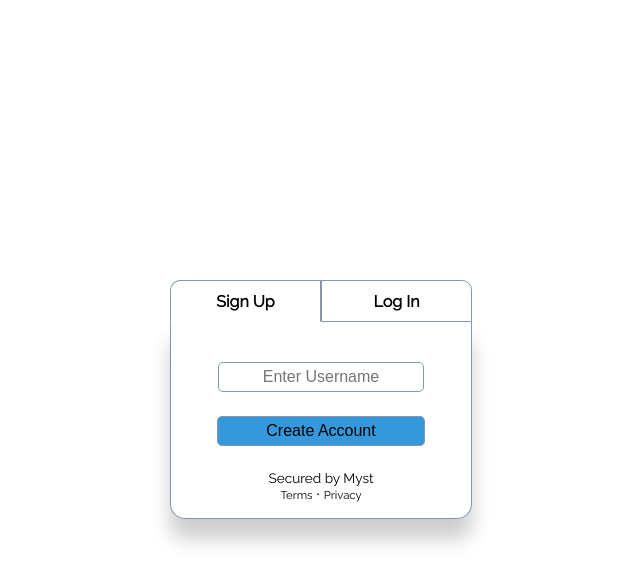
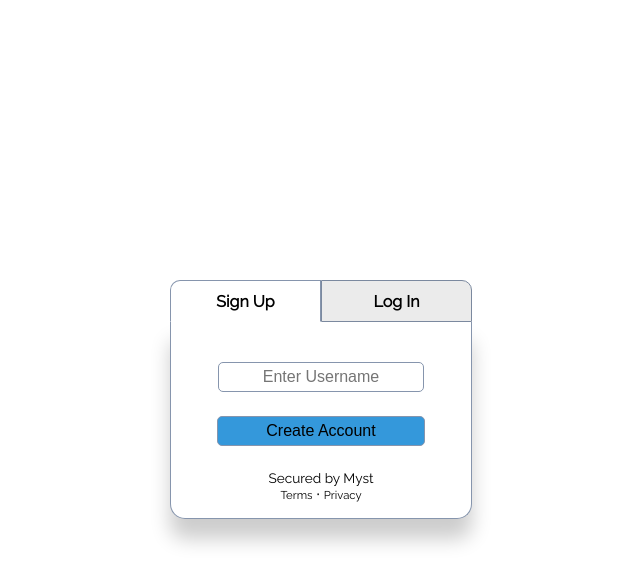
Before and after one commit to mystsec/MystAuth, a Django app: template mystauth/templates/originAuth.html in a window 1280 px wide. Shown: the top 562 px of the page, without its empty margins (319-959 px from the left). Run offline with Django 3.2, Linux system fonts and the light colour scheme; the template is opened without the code that fills it, so the values that code supplies are empty.

Commit message:
Improve selector readability

```diff
--- a/mystauth/static/originAuth.css
+++ b/mystauth/static/originAuth.css
@@ -79,6 +79,10 @@ body {
 
 .selector div[aria-selected="false"]:hover {
   border-color: var(--contrast);
+}
+
+.selector div[aria-selected=false] {
+  filter: brightness(0.92);
 }
 
 .selector div[aria-selected="true"] {
```
